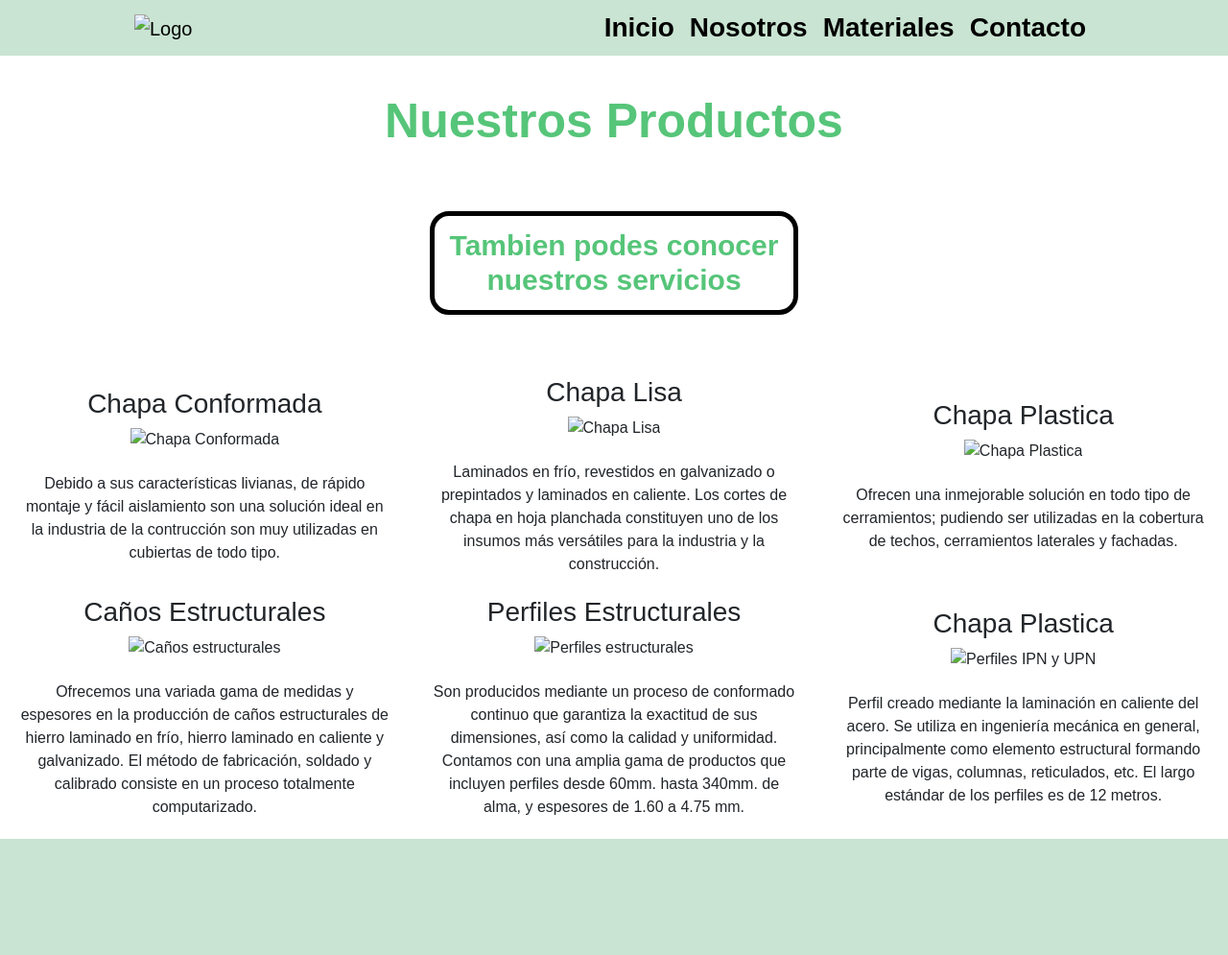
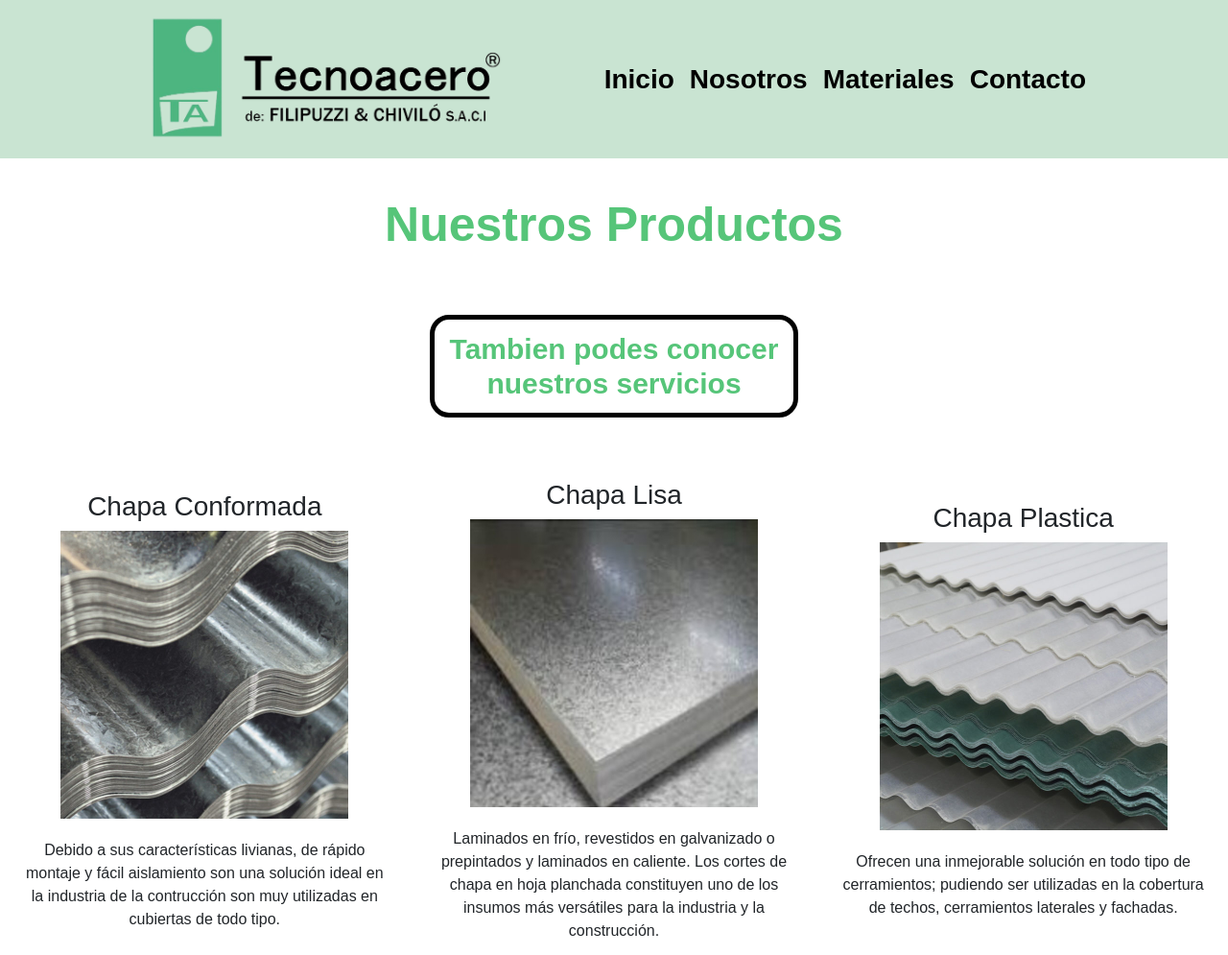
Before and after one commit to Laureano-Diaz/PreEntrega2, a plain HTML site: page Paginas/materiales.html in a window 1280 px wide. Shown: the top 995 px of the page at 96% size. Before the commit the page ends 874 px from the top, so only its background shows below. Drawn offline with nearby package versions, Linux system fonts and the light colour scheme; a web font is replaced by a local one.

Commit message:
ruteo-imagenes

```diff
--- a/Paginas/materiales.html
+++ b/Paginas/materiales.html
@@ -7,7 +7,7 @@
     <title>Filipuzzi y Chivilo SACI - Materiales</title>
     <link href="https://cdn.jsdelivr.net/npm/bootstrap@5.3.0-alpha1/dist/css/bootstrap.min.css" rel="stylesheet" integrity="sha384-GLhlTQ8iRABdZLl6O3oVMWSktQOp6b7In1Zl3/Jr59b6EGGoI1aFkw7cmDA6j6gD" crossorigin="anonymous">
     <link rel="stylesheet" href="../Css/estilos.css">
-    <link rel="shortcut icon" href="./Imagenes/Logo Tecnoacero pestaña.png" type="image/x-icon">
+    <link rel="shortcut icon" href="../Imagenes/Logo Tecnoacero.png" type="image/x-icon">
     <link rel="preconnect" href="https://fonts.googleapis.com">
     <link rel="preconnect" href="https://fonts.gstatic.com" crossorigin>
     <link href="https://fonts.googleapis.com/css2?family=ABeeZee&display=swap" rel="stylesheet">
@@ -16,7 +16,7 @@
     <header>
         <nav class="navbar navbar-expand-lg" style="background-color: #c9e4d2;">
             <div class="container-fluid">
-              <a class="navbar-brand" href="../index.html"><img src="../Proyecto/Imagenes/Logo Tecnoacero.png" alt="Logo" width="400" height="auto"></a>
+              <a class="navbar-brand" href="../index.html"><img src="../Imagenes/Logo Tecnoacero.png" alt="Logo" width="400" height="auto"></a>
               <button class="navbar-toggler" type="button" data-bs-toggle="collapse" data-bs-target="#navbarNav" aria-controls="navbarNav" aria-expanded="false" aria-label="Toggle navigation">
                 <span class="navbar-toggler-icon"></span>
               </button>
@@ -46,18 +46,18 @@
             <div class="productos1">
                 <div class="chconformada">
                     <h3>Chapa Conformada</h3>
-                    <img src="./Imagenes/cho conformada.jpg" alt="Chapa Conformada" width="300px" height="300px"></li>
+                    <img src="../Imagenes/cho conformada.jpg" alt="Chapa Conformada" width="300px" height="300px"></li>
                     <p>Debido a sus características livianas, de rápido montaje y fácil aislamiento son una solución ideal en la industria de la contrucción son muy utilizadas en cubiertas de todo tipo.</p>
                 </div>
                 <div class="chlisa">
                     <h3>Chapa Lisa</h3>
-                    <img src="./Imagenes/chp lisa 1x1.jpg" alt="Chapa Lisa" width="300px" height="300px">
+                    <img src="../Imagenes/chp lisa 1x1.jpg" alt="Chapa Lisa" width="300px" height="300px">
                     <p>Laminados en frío, revestidos en galvanizado o prepintados y laminados en caliente. Los cortes de chapa en hoja planchada constituyen uno de los insumos más versátiles para la industria y la construcción.
                     </p>
                 </div>
                 <div class="chplastica">
                     <h3>Chapa Plastica</h3>
-                    <img src="./Imagenes/chp plastica.jpg" alt="Chapa Plastica" width="300px" height="300px">
+                    <img src="../Imagenes/chp plastica.jpg" alt="Chapa Plastica" width="300px" height="300px">
                     <p>Ofrecen una inmejorable solución en todo tipo de cerramientos; pudiendo ser utilizadas en la cobertura de techos, cerramientos laterales y fachadas.
                     </p>
                 </div>
@@ -65,19 +65,19 @@
             <div class="productos2">
                 <div class="caños">
                     <h3>Caños Estructurales</h3>
-                    <img src="./Imagenes/caños 1x1.png" alt="Caños estructurales" width="300px" height="300px"></li>
+                    <img src="../Imagenes/caños.png" alt="Caños estructurales" width="300px" height="300px"></li>
                     <p>Ofrecemos una variada gama de medidas y espesores en la producción de caños estructurales de hierro laminado en frío, hierro laminado en caliente y galvanizado. El método de fabricación, soldado y calibrado consiste en un proceso totalmente computarizado.
                     </p>
                 </div>
                 <div class="perfiles">
                     <h3>Perfiles Estructurales</h3>
-                    <img src="./Imagenes/perfiles.jpg" alt="Perfiles estructurales" width="300px" height="300px">
+                    <img src="../Imagenes/perfiles.jpg" alt="Perfiles estructurales" width="300px" height="300px">
                     <p>Son producidos mediante un proceso de conformado continuo que garantiza la exactitud de sus dimensiones, así como la calidad y uniformidad. Contamos con una amplia gama de productos que incluyen perfiles desde 60mm. hasta 340mm. de alma, y espesores de 1.60 a 4.75 mm.
                     </p>
                 </div>
                 <div class="ipn">
                     <h3>Chapa Plastica</h3>
-                    <img src="./Imagenes/upn.jpg" alt="Perfiles IPN y UPN" width="300px" height="300px">
+                    <img src="../Imagenes/upn.jpg" alt="Perfiles IPN y UPN" width="300px" height="300px">
                     <p>Perfil creado mediante la laminación en caliente del acero. Se utiliza en ingeniería mecánica en general, principalmente como elemento estructural formando parte de vigas, columnas, reticulados, etc. El largo estándar de los perfiles es de 12 metros.
                     </p>
                 </div>
```
Also changed, not shown: Paginas/contacto.html (+2 -2 lines), Paginas/nosotros.html (+2 -2 lines), Paginas/servicios.html (+6 -5 lines), index.html (+7 -7 lines).
